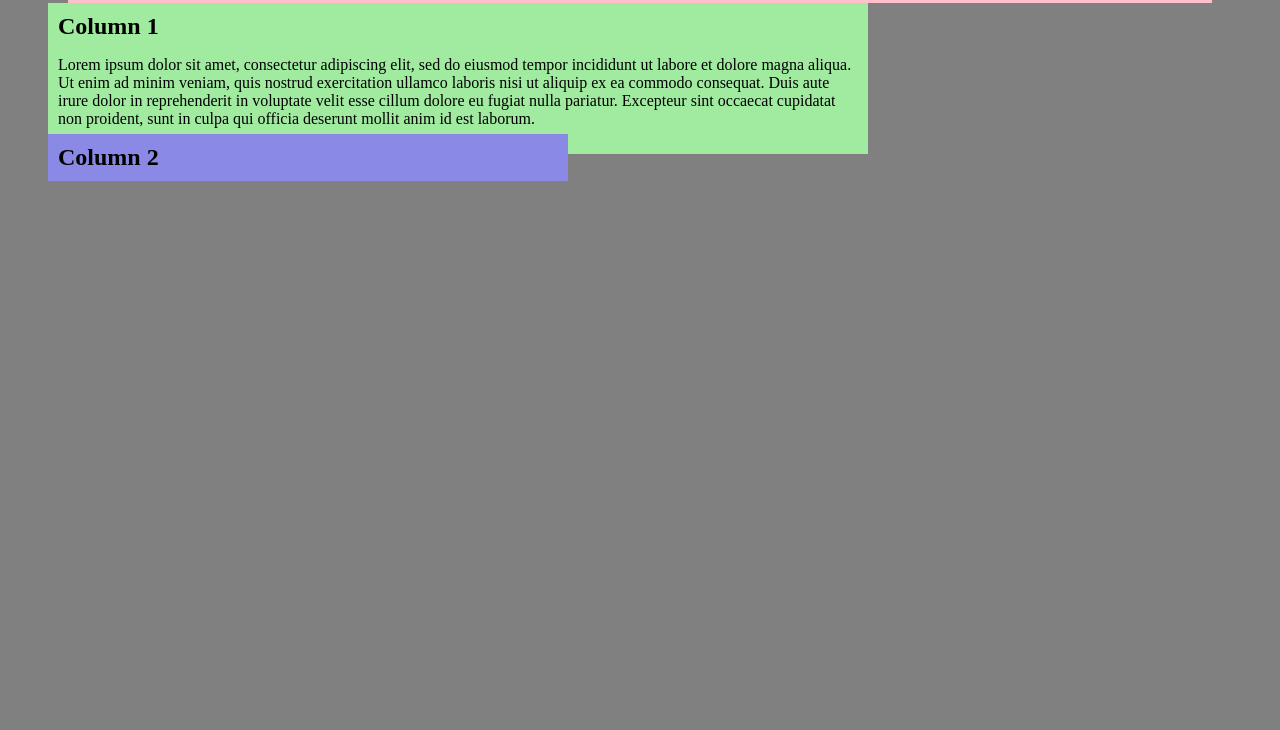
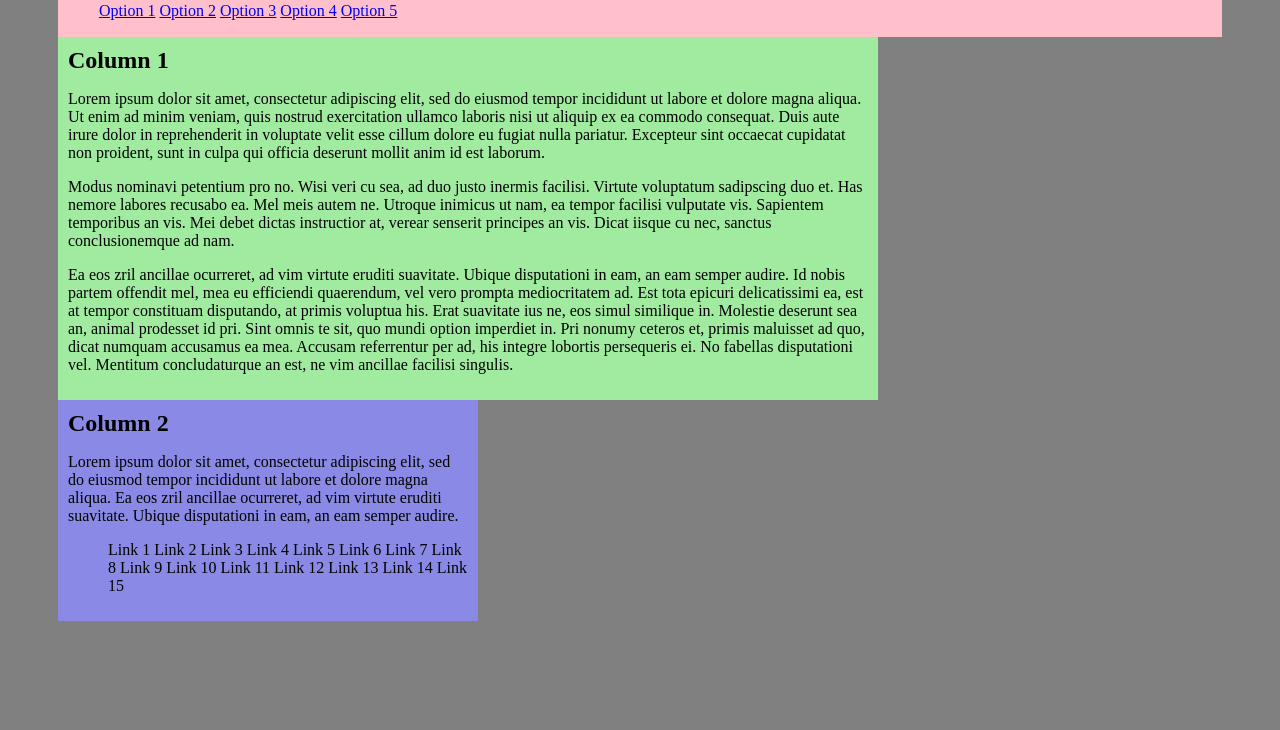
Before and after one commit to tiffbogus/ltcr, a plain HTML site: page index.html in a window 1280 px wide. Shown: the part 70-800 px from the top of the page. Drawn offline with Linux system fonts and the light colour scheme.

Commit message:
Add more text to Column 1, add link list to Column 2.

```diff
--- a/css/styles.css
+++ b/css/styles.css
@@ -1,23 +1,23 @@
+body {
+  padding-left: 50px;
+  padding-right: 50px;
+}
+
 h1 {
   background-color: silver;
   border: 5px solid silver;
-  margin: -10px;
+  margin: 0px;
 }
 
 h2 {
   margin: 0px;
 }
 
-body {
-  padding-left: 50px;
-  padding-right: 50px;
-}
-
-ul {
+.navbar {
   background-color: pink;
   list-style-type: none;
-  margin: 10px;
-  padding: 5px;
+  margin: 0px;
+  padding: 1px;
 }
 
 li{
@@ -28,14 +28,15 @@ li{
   width: 800px;
   float: left;
   background-color: #A1EBA1;
-  margin: -10px;
+  margin: 0px;
   padding: 10px;
 }
 
 .column2 {
-  width: 500px;
+  width: 400px;
   float: left;
   background-color: #8A8AE6;
-  margin: -10px;
+  margin: 0px;
   padding: 10px;
+  display: block;
 }
--- a/index.html
+++ b/index.html
@@ -7,6 +7,7 @@
 
 <body bgcolor="gray">
   <h1>Simple 2 column CSS layout, final layout</h1>
+  <div class="navbar">
   <ul>
     <li><a href="index.html">Option 1</a></li>
     <li><a href="index.html">Option 2</a></li>
@@ -14,12 +15,35 @@
     <li><a href="index.html">Option 4</a></li>
     <li><a href="index.html">Option 5</a></li>
   </ul>
+  </div>
   <div class="column1">
     <h2>Column 1</h2>
     <p>Lorem ipsum dolor sit amet, consectetur adipiscing elit, sed do eiusmod tempor incididunt ut labore et dolore magna aliqua. Ut enim ad minim veniam, quis nostrud exercitation ullamco laboris nisi ut aliquip ex ea commodo consequat. Duis aute irure dolor in reprehenderit in voluptate velit esse cillum dolore eu fugiat nulla pariatur. Excepteur sint occaecat cupidatat non proident, sunt in culpa qui officia deserunt mollit anim id est laborum.</p>
+
+    <p>Modus nominavi petentium pro no. Wisi veri cu sea, ad duo justo inermis facilisi. Virtute voluptatum sadipscing duo et. Has nemore labores recusabo ea. Mel meis autem ne. Utroque inimicus ut nam, ea tempor facilisi vulputate vis. Sapientem temporibus an vis. Mei debet dictas instructior at, verear senserit principes an vis. Dicat iisque cu nec, sanctus conclusionemque ad nam.</p>
+
+    <p>Ea eos zril ancillae ocurreret, ad vim virtute eruditi suavitate. Ubique disputationi in eam, an eam semper audire. Id nobis partem offendit mel, mea eu efficiendi quaerendum, vel vero prompta mediocritatem ad. Est tota epicuri delicatissimi ea, est at tempor constituam disputando, at primis voluptua his. Erat suavitate ius ne, eos simul similique in. Molestie deserunt sea an, animal prodesset id pri. Sint omnis te sit, quo mundi option imperdiet in. Pri nonumy ceteros et, primis maluisset ad quo, dicat numquam accusamus ea mea. Accusam referrentur per ad, his integre lobortis persequeris ei. No fabellas disputationi vel. Mentitum concludaturque an est, ne vim ancillae facilisi singulis.</p>
   </div>
   <div class="column2">
     <h2>Column 2</h2>
+    <p>Lorem ipsum dolor sit amet, consectetur adipiscing elit, sed do eiusmod tempor incididunt ut labore et dolore magna aliqua. Ea eos zril ancillae ocurreret, ad vim virtute eruditi suavitate. Ubique disputationi in eam, an eam semper audire.</p>
+    <ul>
+      <li>Link 1</li>
+      <li>Link 2</li>
+      <li>Link 3</li>
+      <li>Link 4</li>
+      <li>Link 5</li>
+      <li>Link 6</li>
+      <li>Link 7</li>
+      <li>Link 8</li>
+      <li>Link 9</li>
+      <li>Link 10</li>
+      <li>Link 11</li>
+      <li>Link 12</li>
+      <li>Link 13</li>
+      <li>Link 14</li>
+      <li>Link 15</li>
+    </ul>
   </div>
 </body>
 </html>
```
